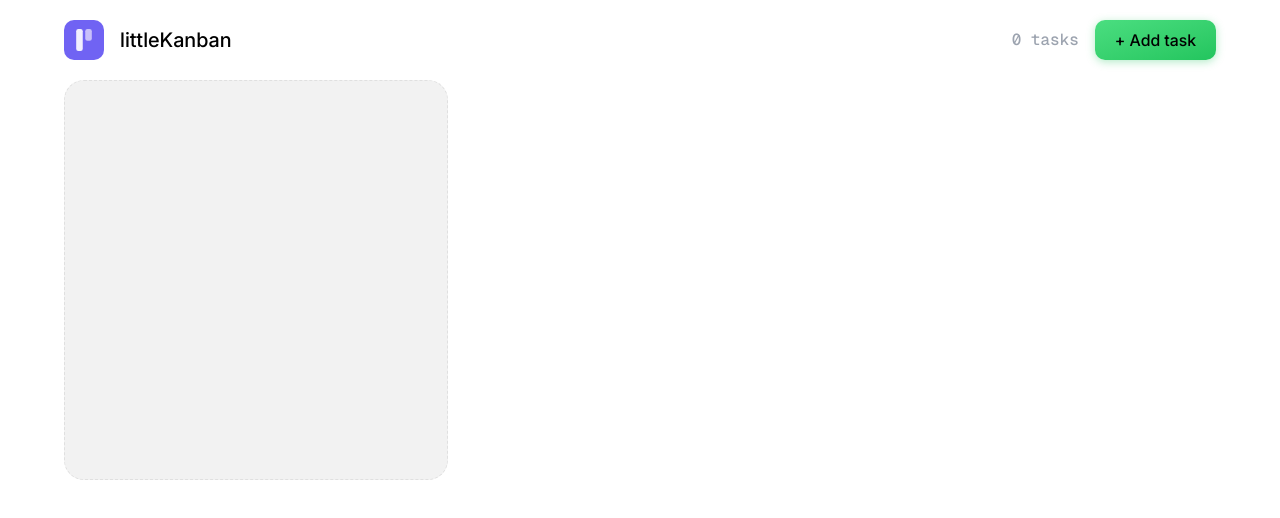
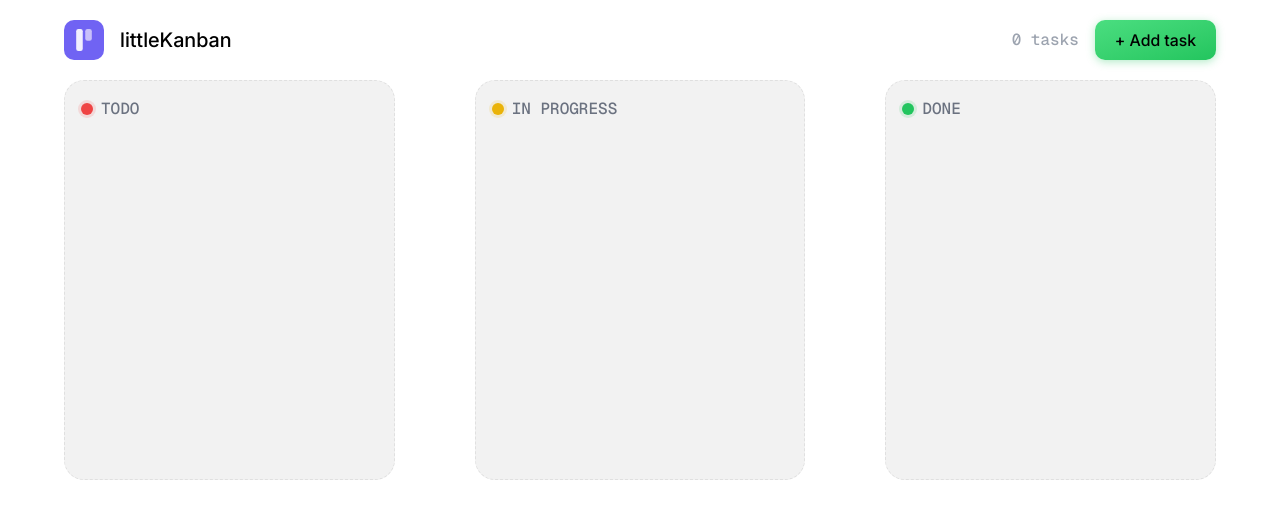
Before and after one commit to DrArneri/littleKanban, a React (Vite) app: page / in a window 1280 px wide. Shown: the top 518 px of the page. Built offline with nearby package versions, Linux system fonts and the light colour scheme.

Commit message:
board without tasks added

```diff
--- a/src/app/App.css
+++ b/src/app/App.css
@@ -22,6 +22,15 @@
     --color-textgray: rgb(156, 163, 175);
     --color-deskcolumn: rgba(0, 0, 0, 0.05);
 
+    --color-status-todo: rgb(239, 68, 68);
+    --color-status-in-progress: rgb(234, 179, 8);
+    --color-status-done: rgb(34, 197, 94);
+    --color-statusgray: rgb(107, 114, 128);
+
+
+    --shadow-status-todo: 0 0 0 3px rgba(239, 68, 68, 0.145);
+    --shadow-status-in-progress: 0 0 0 3px rgba(234, 179, 8, 0.145);
+    --shadow-status-done: 0 0 0 3px rgba(34, 197, 94, 0.145);
 
     --font-inter: 'Inter', sans-serif;
     --font-geistmono: 'GeistMono', serif;
--- a/src/app/App.tsx
+++ b/src/app/App.tsx
@@ -1,10 +1,11 @@
-import DeskColumn from "../widgets/DeskColumn"
 import Header from "../widgets/Header"
+import KanbanBoard from "../widgets/kanbanBoard/KanbanBoard"
+
 const App = () => {
   return (
     <div className="px-[4rem]">
       <Header/>
-      <DeskColumn title=""/>
+      <KanbanBoard/>
     </div>
 
   )
--- a/src/entities/task/model/Task.ts
+++ b/src/entities/task/model/Task.ts
@@ -1,4 +1,4 @@
-export type Status = 'todo' | 'inProgress' | 'done'
+export type Status = 'todo' | 'in progress' | 'done'
 
 export type Task = {
     id: number,
--- /dev/null
+++ b/src/entities/task/model/statusColors.ts
@@ -0,0 +1,24 @@
+import type { Status } from "./Task"
+
+type Color = {
+    solid: string,
+    shadow: string
+}
+
+type StatusColors = Record<Status, Color>
+
+
+export const statusColors: StatusColors = {
+   'todo':{
+            solid: 'bg-status-todo',
+            shadow: 'shadow-status-todo'
+        },
+    'in progress':{
+            solid: 'bg-status-in-progress',
+            shadow: 'shadow-status-in-progress',
+        },
+    'done':{
+            solid: 'bg-status-done',
+            shadow: 'shadow-status-done',
+        },
+    }
--- a/src/shared/ui/StatusDot.tsx
+++ b/src/shared/ui/StatusDot.tsx
@@ -1,6 +1,13 @@
-const StatusDot = () => {
+import { cn } from "../lib/cn"
+
+type Props = {
+    solid: string,
+    shadow: string
+}
+
+const StatusDot = ({ solid, shadow }: Props) => {
   return (
-    <div className="bg-[rgb(239, 68, 68)] box-shadow: rgba(239, 68, 68, 0.2) w-8 h-8 rouded-[50%]"/>
+    <div className={cn('size-3 rounded-full', solid, shadow)} />
   )
 }
 
--- a/src/widgets/DeskColumn.tsx
+++ /dev/null
@@ -1,13 +0,0 @@
-type Props = {
-  title: string
-}
-
-const DeskColumn = ({title}: Props) => {
-  return (
-    <div className="bg-deskcolumn w-1/3 h-100 px-[0.5rem] rounded-[20px] border-[1.5px] border-dashed border-[rgba(0,0,0,0.08)]">
-      <div></div>
-    </div>
-  )
-}
-
-export default DeskColumn
--- /dev/null
+++ b/src/widgets/kanbanBoard/DeskColumn.tsx
@@ -0,0 +1,22 @@
+import StatusDot from "../../shared/ui/StatusDot"
+import { statusColors } from "../../entities/task/model/statusColors"
+import type { Status } from "../../entities/task/model/Task"
+type Props = {
+  status: Status
+}
+
+const DeskColumn = ({status}: Props) => {
+  return (
+    <div className="bg-deskcolumn w-1/3 h-100 px-[1rem] py-[1rem] rounded-[20px] border-[1.5px] border-dashed border-[rgba(0,0,0,0.08)] flex flex-col">
+      <div className="flex justify-between">
+        <div className="flex items-center gap-2">
+          <StatusDot solid={statusColors[status].solid} shadow={statusColors[status].shadow} />
+          <p className="uppercase font-geistmono text-l text-statusgray">{status}</p>
+        </div>
+      </div>
+      <div></div>
+    </div>
+  )
+}
+
+export default DeskColumn
--- /dev/null
+++ b/src/widgets/kanbanBoard/KanbanBoard.tsx
@@ -0,0 +1,12 @@
+import DeskColumn from "./DeskColumn"
+const KanbanBoard = () => {
+  return (
+    <div className="flex gap-20">
+            <DeskColumn status={'todo'}/>
+            <DeskColumn status={'in progress'}/>
+            <DeskColumn status={'done'}/>
+    </div>
+  )
+}
+
+export default KanbanBoard
```
